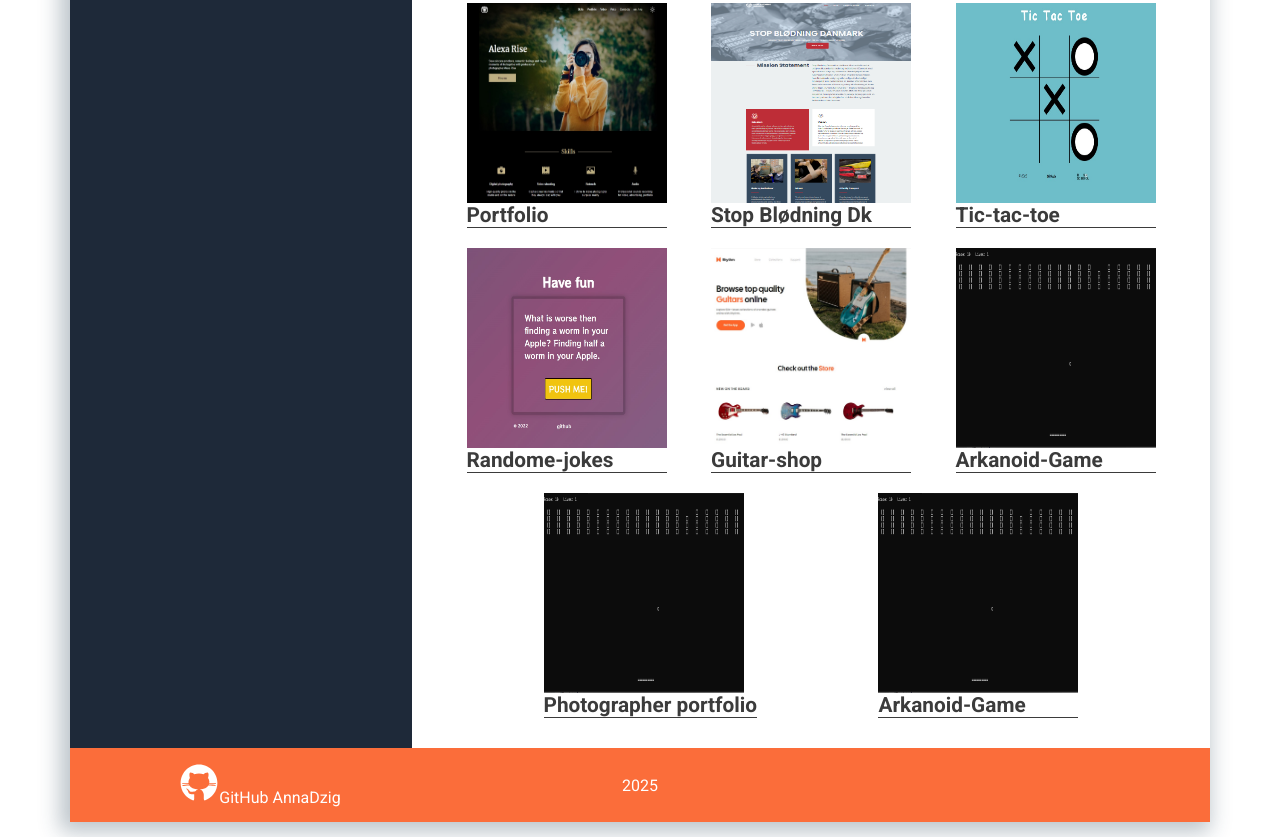
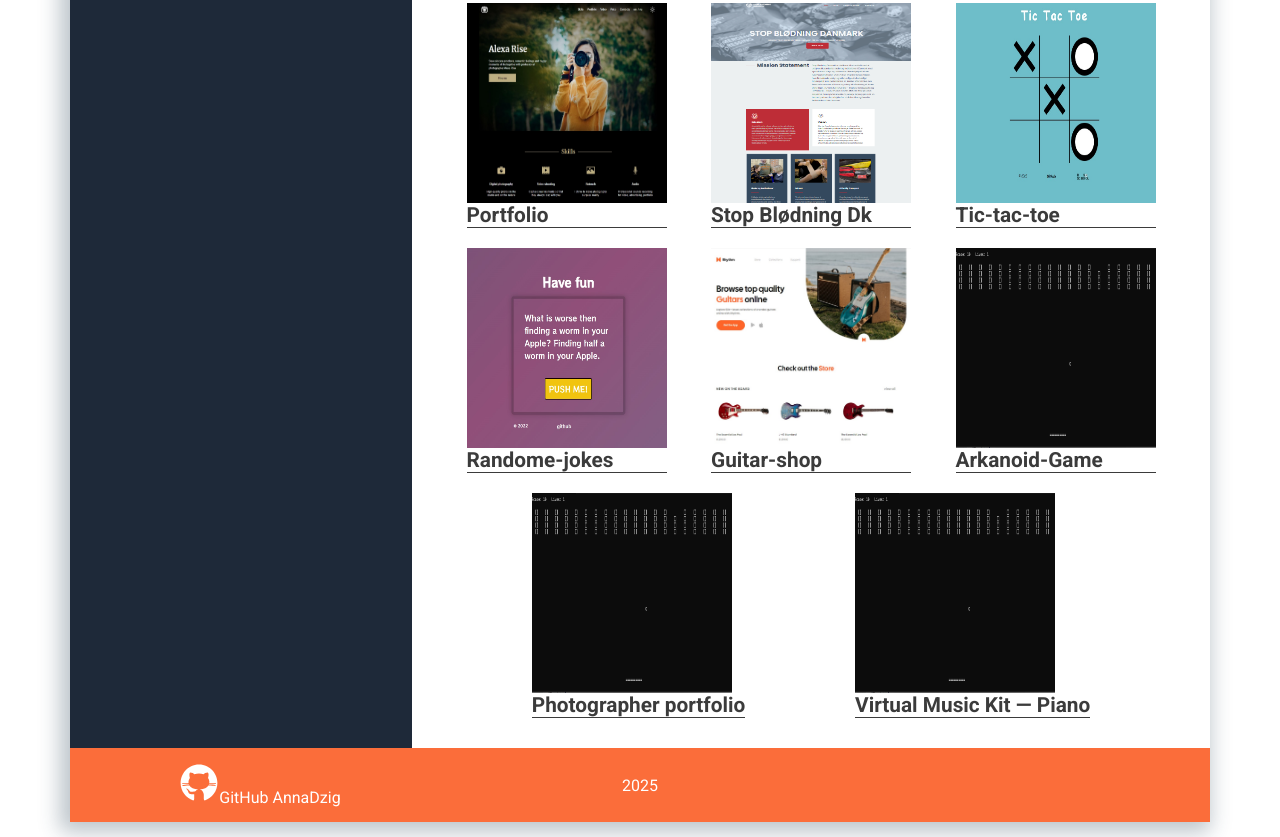
Before and after one commit to AnnaDzig/CV-Portfolio, a plain HTML site: page index.html in a window 1280 px wide. Shown: the part 2279-3116 px from the top of the page. Drawn offline with nearby package versions, Linux system fonts and the light colour scheme.

Commit message:
Update index.html

```diff
--- a/index.html
+++ b/index.html
@@ -232,7 +232,7 @@
           <a class="works-link" href="https://annadzig.github.io/Guitar-shop/" target="_blank"><img src="./img/guitar-shop.jpg" alt="Guitar-shop" width="200" height="200">Guitar-shop</a>
           <a class="works-link" href="https://github.com/AnnaDzig/Arkanoid_Game" target="_blank"><img src="./img/arcanoid.png" alt="Arkanoid_Game" width="200" height="200">Arkanoid-Game</a>
           <a class="works-link" href="https://rolling-scopes-school.github.io/annadzig-JSFE2025Q3/portfolio/" target="_blank"><img src="./img/arcanoid.png" alt="Portfolio" width="200" height="200">Photographer portfolio</a>
-          <a class="works-link" href="https://github.com/AnnaDzig/Arkanoid_Game" target="_blank"><img src="./img/arcanoid.png" alt="Arkanoid_Game" width="200" height="200">Arkanoid-Game</a>
+          <a class="works-link" href="https://rolling-scopes-school.github.io/annadzig-JSFE2025Q3/virtual-music-kit/" target="_blank"><img src="./img/arcanoid.png" alt="Virtual Music Kit — Piano" width="200" height="200">Virtual Music Kit — Piano</a>
         </div>
         </section>
       </div>
```
